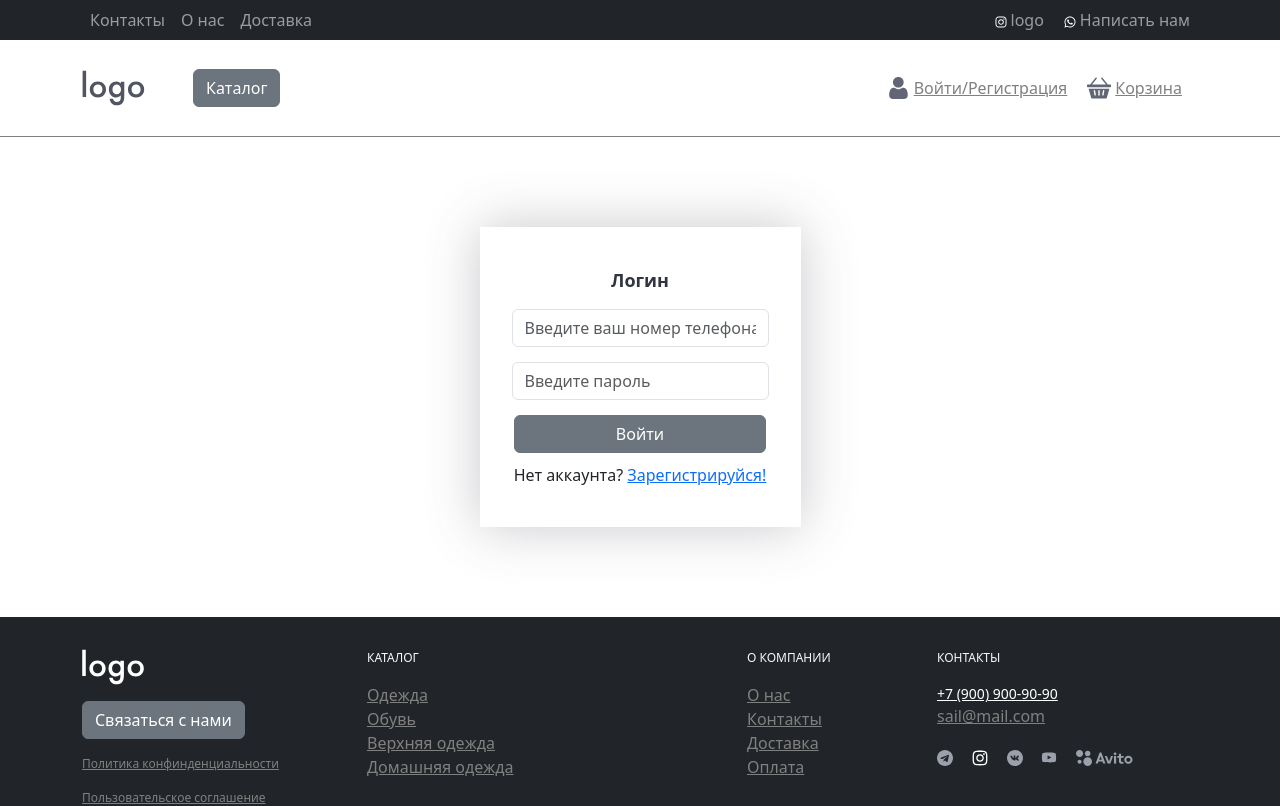
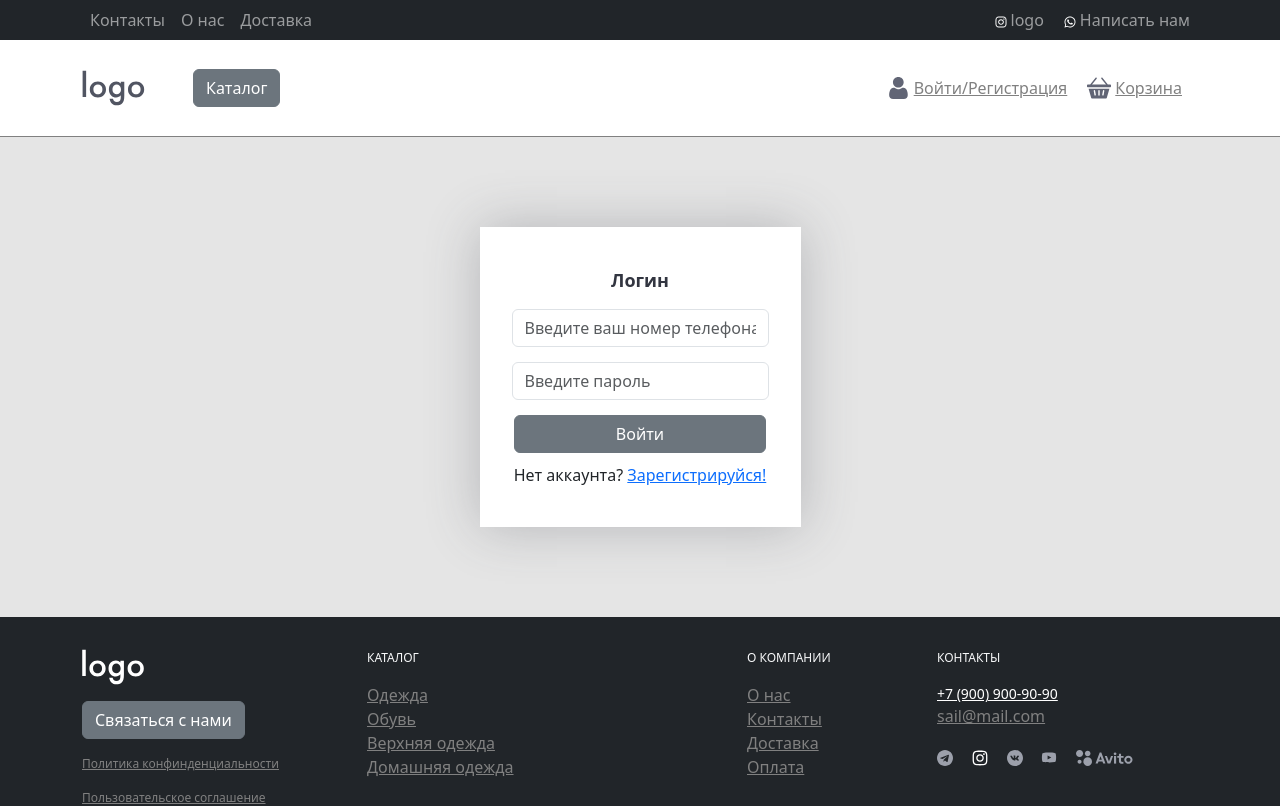
Before and after one commit to ErofeevAA/feip-lol, a React (Create React App) app: page /login in a window 1280 px wide. Shown: the top 806 px of the page. Built offline with nearby package versions, Linux system fonts and the light colour scheme.

Commit message:
fix color

```diff
--- a/src/pages/LoginPage.js
+++ b/src/pages/LoginPage.js
@@ -8,7 +8,7 @@ const LoginPage = () => {
 
     return (
         <div className="d-flex justify-content-center align-items-center"
-             style={{background: '#fff', height: `60vh`}}>
+             style={{background: '#E5E5E5', height: `60vh`}}>
             <div
                 className="d-flex flex-column justify-content-between align-items-center"
                 style={{
```
